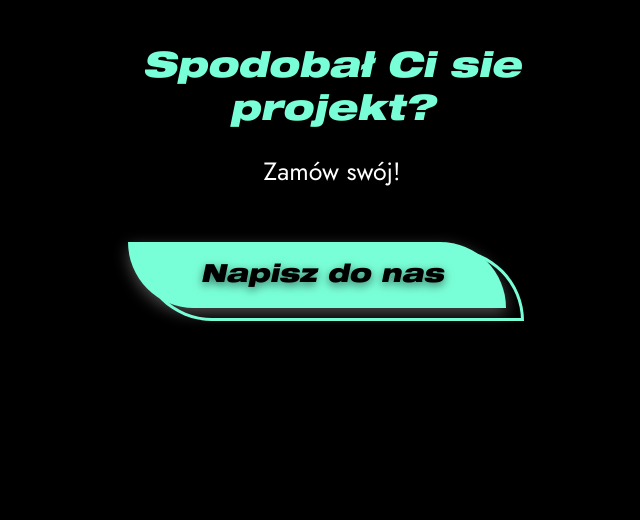
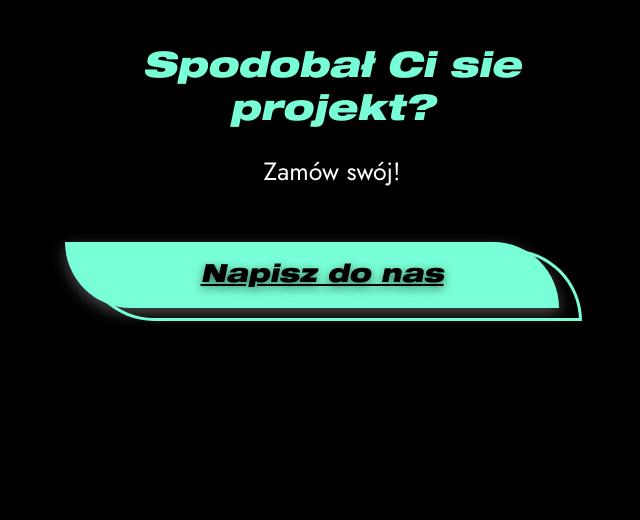
Before and after one commit to fornakter/buisness_card, a Flask app: page /project_agency-site/ in a window 1280 px wide. Shown: the part 3881-4401 px from the top of the page, without its empty margins (308-948 px from the left). Run offline with Flask 2, Linux system fonts and the light colour scheme.

Commit message:
Add hyperlinks to "Napisz do nas" buttons

```diff
--- a/static/styles/main.css
+++ b/static/styles/main.css
@@ -2059,7 +2059,11 @@
   font-size: 2rem;
   padding: 0.5rem 6rem 3rem 4rem;
   margin-top: 4rem;
+  margin-left: auto;
+  margin-right: auto;
   cursor: pointer;
+  width: 20em;
+  text-align: center;
 }
 .project .write-to-us__button::before {
   background-color: #79ffd7;
--- a/templates/project_agency-site.html
+++ b/templates/project_agency-site.html
@@ -199,7 +199,7 @@
       <section class="write-to-us">
         <h3 class="write-to-us__title">Spodobał Ci sie projekt?</h3>
         <p class="write-to-us__message">Zamów swój!</p>
-        <button class="write-to-us__button button">Napisz do nas</button>
+        <a href="{{url_for('kontakt')}}" class="write-to-us__button button">Napisz do nas</a>
       </section>
       <!-- /////////////////// -->
       <section class="project__botom-navigation">
--- a/templates/project_business_packages.html
+++ b/templates/project_business_packages.html
@@ -202,7 +202,7 @@
       <section class="write-to-us">
         <h3 class="write-to-us__title">Spodobał Ci sie projekt?</h3>
         <p class="write-to-us__message">Zamów swój!</p>
-        <button class="write-to-us__button button">Napisz do nas</button>
+        <a href="{{url_for('kontakt')}}" class="write-to-us__button button">Napisz do nas</a>
       </section>
       <!-- /////////////////// -->
       <section class="project__botom-navigation">
```
